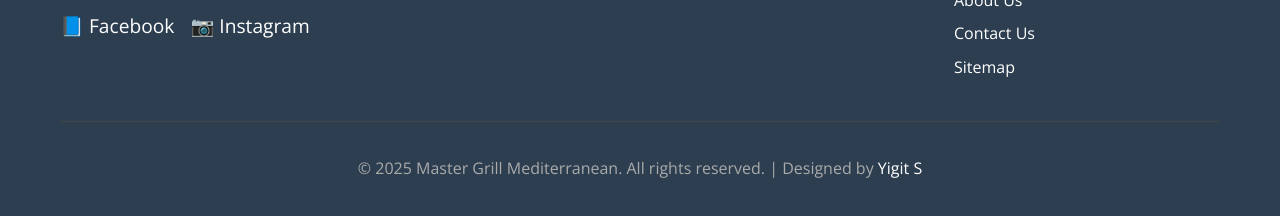
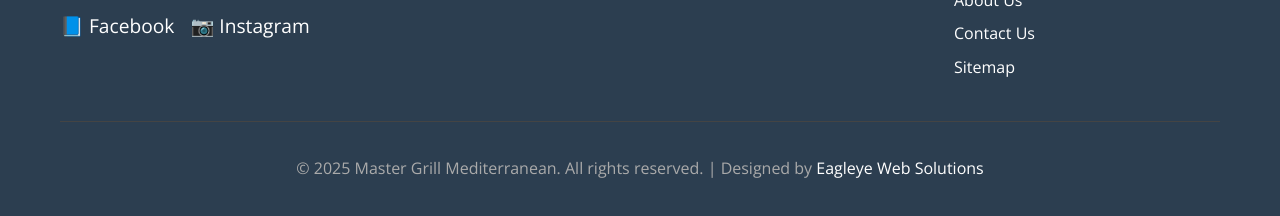
Before and after one commit to yigitsr/MGM, a website built with Vite: page Master Grill Mediterranean/index.html in a window 1280 px wide. Shown: the part 2152-2368 px from the top of the page. Built offline with nearby package versions, Linux system fonts and the light colour scheme.

Commit message:
Add files via upload

```diff
--- a/Master Grill Mediterranean/footer.html
+++ b/Master Grill Mediterranean/footer.html
@@ -33,8 +33,7 @@
         </div>
         <div class="footer-bottom">
             <p>&copy; 2025 Master Grill Mediterranean. All rights reserved. | Designed by <a
-                    style="color: #fff;text-decoration: none;" href="https://yigitsereflioglu.dev" target="_blank">Yigit
-                    S</a></p>
+                    style="color: #fff;text-decoration: none;" href="https://eagleyewebsolutions.com/" target="_blank">Eagleye Web Solutions</a></p>
         </div>
     </div>
 </div>
```
